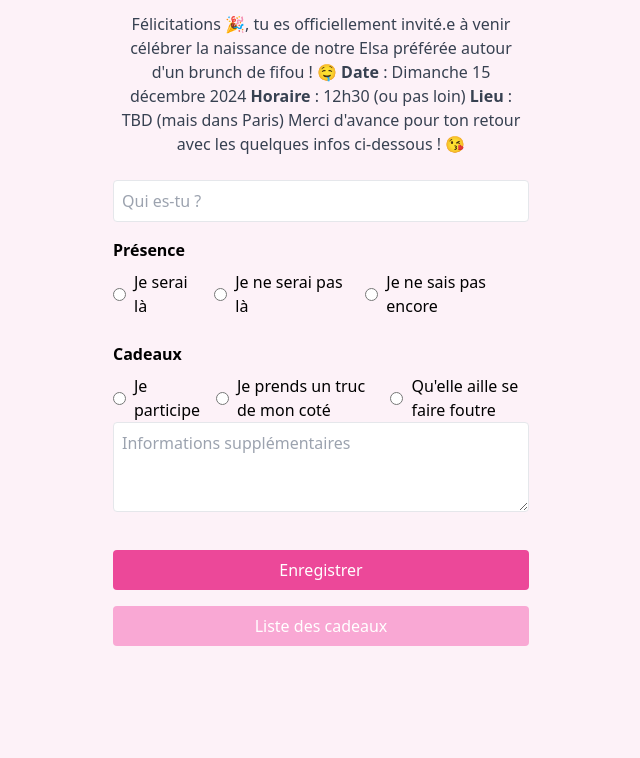
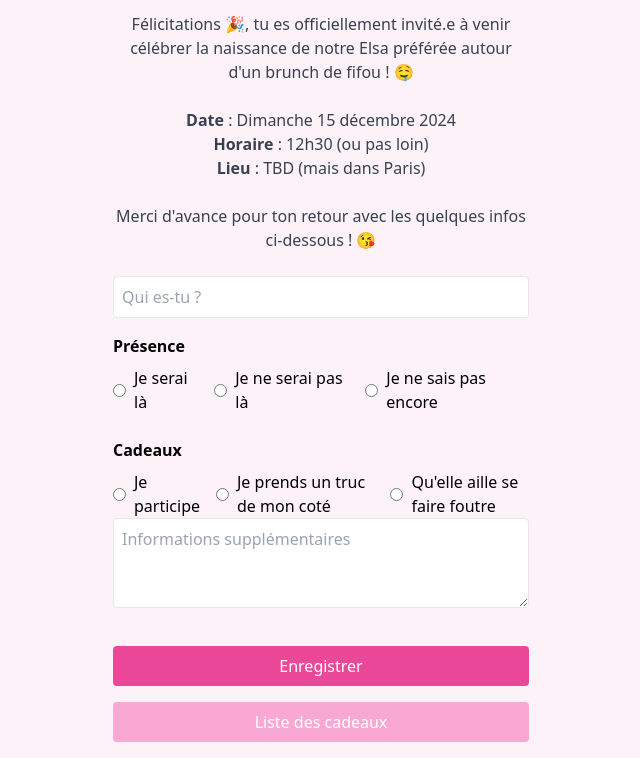
Before and after one commit to NejiH/birthday2024, a website built with Vite: page index.html in a window 1280 px wide. Shown: the part 56-814 px from the top of the page, without its empty margins (319-959 px from the left). Built offline with nearby package versions, Linux system fonts and the light colour scheme.

Commit message:
update: intro

```diff
--- a/index.html
+++ b/index.html
@@ -15,12 +15,12 @@
       <h1 class="text-3xl font-bold text-center text-pink-600 mb-4">Elsa's Birthday!</h1>
 
       <p class="text-center mb-6 text-gray-700">
-        Félicitations 🎉, tu es officiellement invité.e à venir célébrer la naissance de notre Elsa préférée autour d'un brunch de fifou ! 🤤
-
-        <b>Date</b> : Dimanche 15 décembre 2024
-        <b>Horaire</b> : 12h30 (ou pas loin)
-        <b>Lieu</b> : TBD (mais dans Paris)
-
+        Félicitations 🎉, tu es officiellement invité.e à venir célébrer la naissance de notre Elsa préférée autour d'un brunch de fifou ! 🤤<br>
+        <br>
+        <b>Date</b> : Dimanche 15 décembre 2024<br>
+        <b>Horaire</b> : 12h30 (ou pas loin)<br>
+        <b>Lieu</b> : TBD (mais dans Paris)<br>
+<br>
         Merci d'avance pour ton retour avec les quelques infos ci-dessous ! 😘
       </p>
 
```
